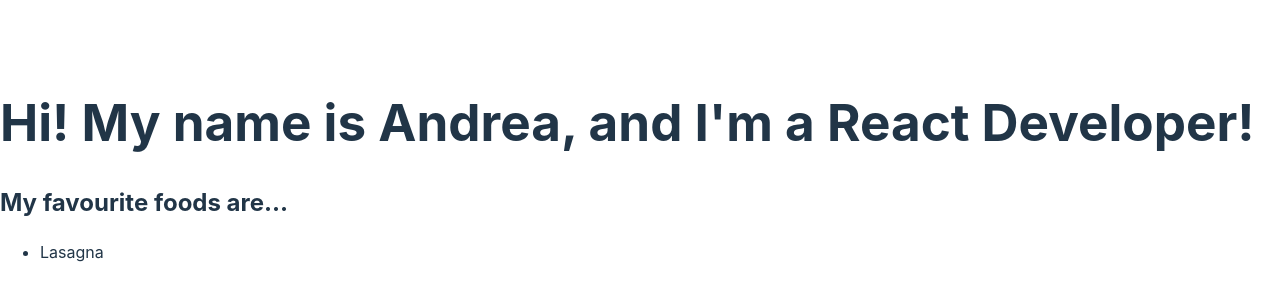
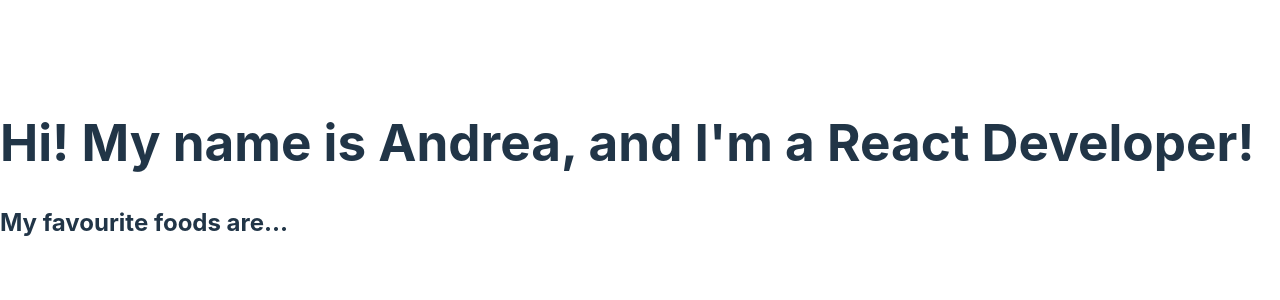
Before and after one commit to andreamaestri/codespaces-react, a React (Vite) app: page / in a window 1280 px wide. Shown: the part 230-530 px from the top of the page. Built offline with nearby package versions, Linux system fonts and the light colour scheme.

Commit message:
Used if/else statements in App.jsx

```diff
--- a/src/App.jsx
+++ b/src/App.jsx
@@ -1,4 +1,3 @@
-
 /* Using the ternary operator
   *function List(props) {
 	*return (
@@ -10,7 +9,7 @@
 	);
 } */
 
-// Using the && operator
+/* Using the && operator
 function List(props) {
   return (
     <ul>
@@ -19,18 +18,30 @@
       })}
     </ul>
   )
+}  */
+
+// Using if, if/else, switch statements
+
+function List(props) {
+	if (!props.favFoods) {
+		return <div>Loading...</div>;
+	}
+
+	if (<props className="favFoods length"></props> === 0) {
+		return <div>There are no foods in the list!</div>;
+	}
+
+	return (
+		<ul>
+			{props.favFoods.map((favFood) => {
+				return <li key={favFood}>{favFood}</li>;
+			})}
+		</ul>
+	);
 }
 
-
 export default function App() {
-	const favFoods = [
-		"Pizza",
-		"Lasagna",
-		"Roast",
-		"Chips",
-		"Tom Yum",
-		"Savoy Cabbage Stew",
-	];
+	const favFoods = [];
 	const name = "Andrea";
 	const role = "React Developer";
 
```
